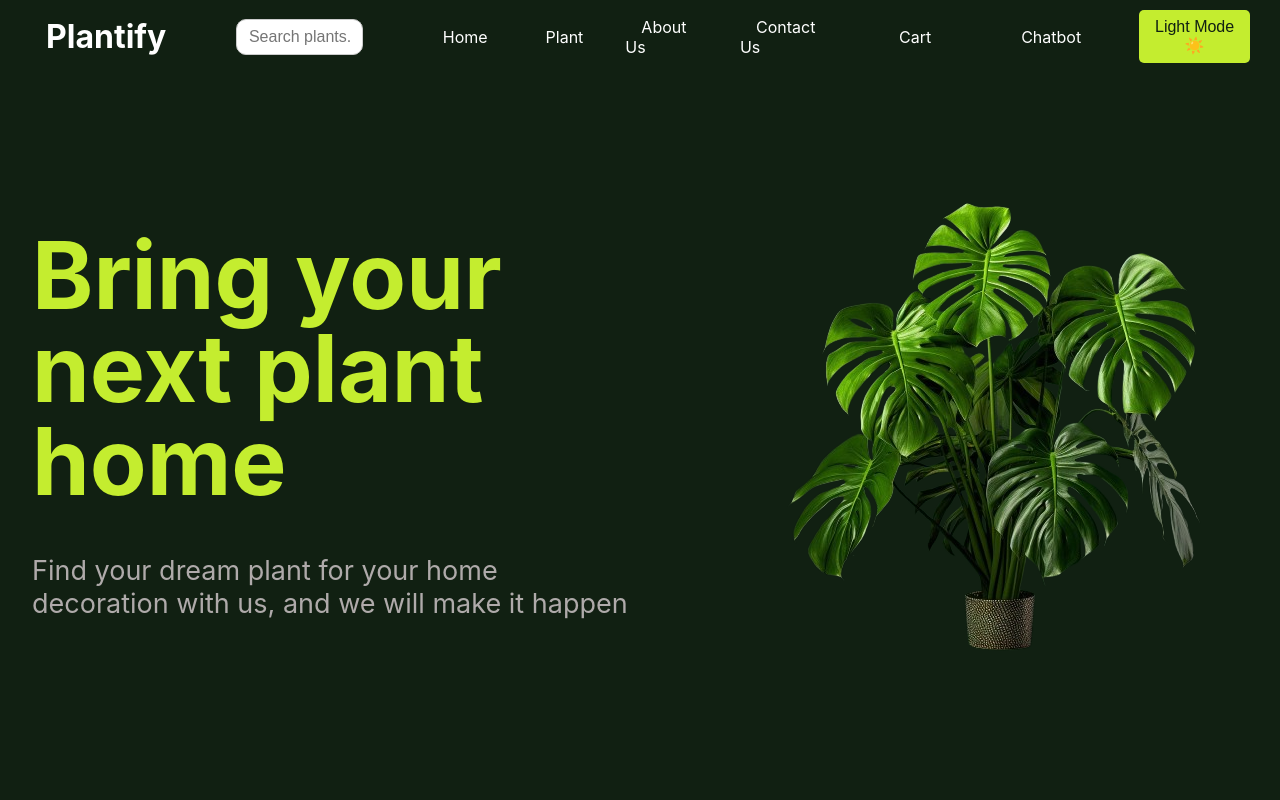
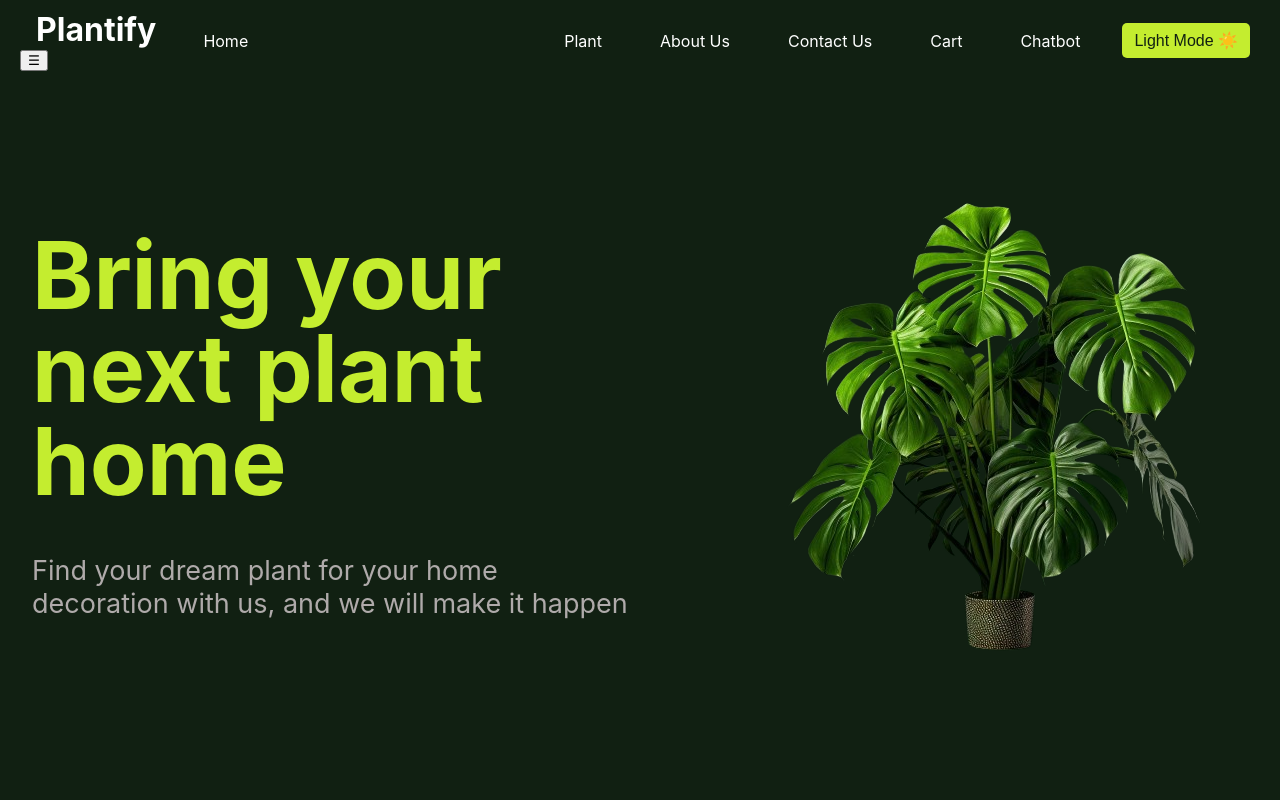
Before and after one commit to Harshanad03/firstrj, a React (Create React App) app: page / in a window 1280 px wide. Shown: the top 800 px of the page. Built offline with nearby package versions, Linux system fonts and the light colour scheme.

Commit message:
Update Navbar.jsx

```diff
--- a/src/Components/Navbar.jsx
+++ b/src/Components/Navbar.jsx
@@ -3,6 +3,7 @@ import { Link } from "react-router-dom";
 
 export function Navbar() {
   const [isDarkMode, setIsDarkMode] = useState(true);
+  const [menuOpen, setMenuOpen] = useState(false);
 
   // Effect to update CSS variables on mount and when theme changes
   useEffect(() => {
@@ -22,28 +23,31 @@ export function Navbar() {
     setIsDarkMode((prevMode) => !prevMode);
   };
 
+  // Toggle Menu Function
+  const toggleMenu = () => {
+    setMenuOpen((prevOpen) => !prevOpen);
+  };
+
   return (
+    <nav className="nav">
+      <div className="nav-header">
+        {/* Brand Name */}
+        <a className="brand" href="#home">Plantify</a>
 
-    <nav className="nav">
-      <ul className="c3">
-        <li>
-          <a className="brand" href="#home">Plantify</a>
-        </li>
-        <li className="search-container">
+        {/* Hamburger Button */}
+        <button className="hamburger-btn" onClick={toggleMenu}>
+          ☰
+        </button>
+      </div>
 
-          <input
-            type="text"
-            placeholder="Search plants..."
-            className="search-bar"
-          />
-        </li>
+      {/* Navigation Links */}
+      <ul className={`c3 ${menuOpen ? "menu-open" : ""}`}>
         <li>
           <a href="#home">Home</a>
         </li>
         <li>
           <a href="#plant">Plant</a>
         </li>
-
         <li>
           <a href="#aboutus">About Us</a>
         </li>
@@ -51,14 +55,10 @@ export function Navbar() {
           <a href="#contact">Contact Us</a>
         </li>
         <li>
-          <Link to="/cart">
-            <a href="#cart">Cart</a>
-          </Link>
+          <Link to="/cart">Cart</Link>
         </li>
         <li>
-          <Link to="/chatbot">
-            <a href="#chatbot">Chatbot</a>
-          </Link>
+          <Link to="/chatbot">Chatbot</Link>
         </li>
         <li>
           <button className="theme-toggle" onClick={toggleTheme}>
```
